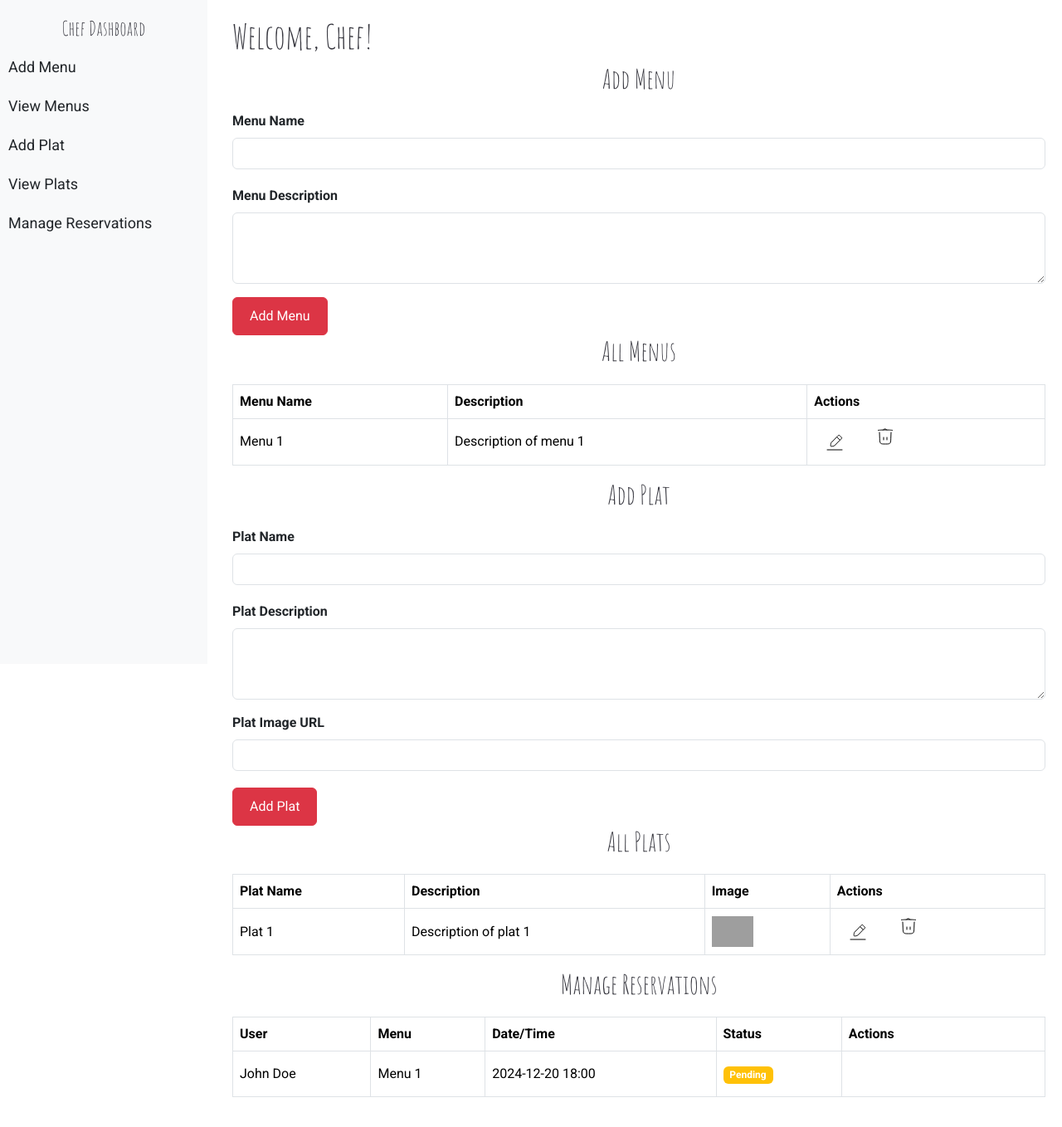
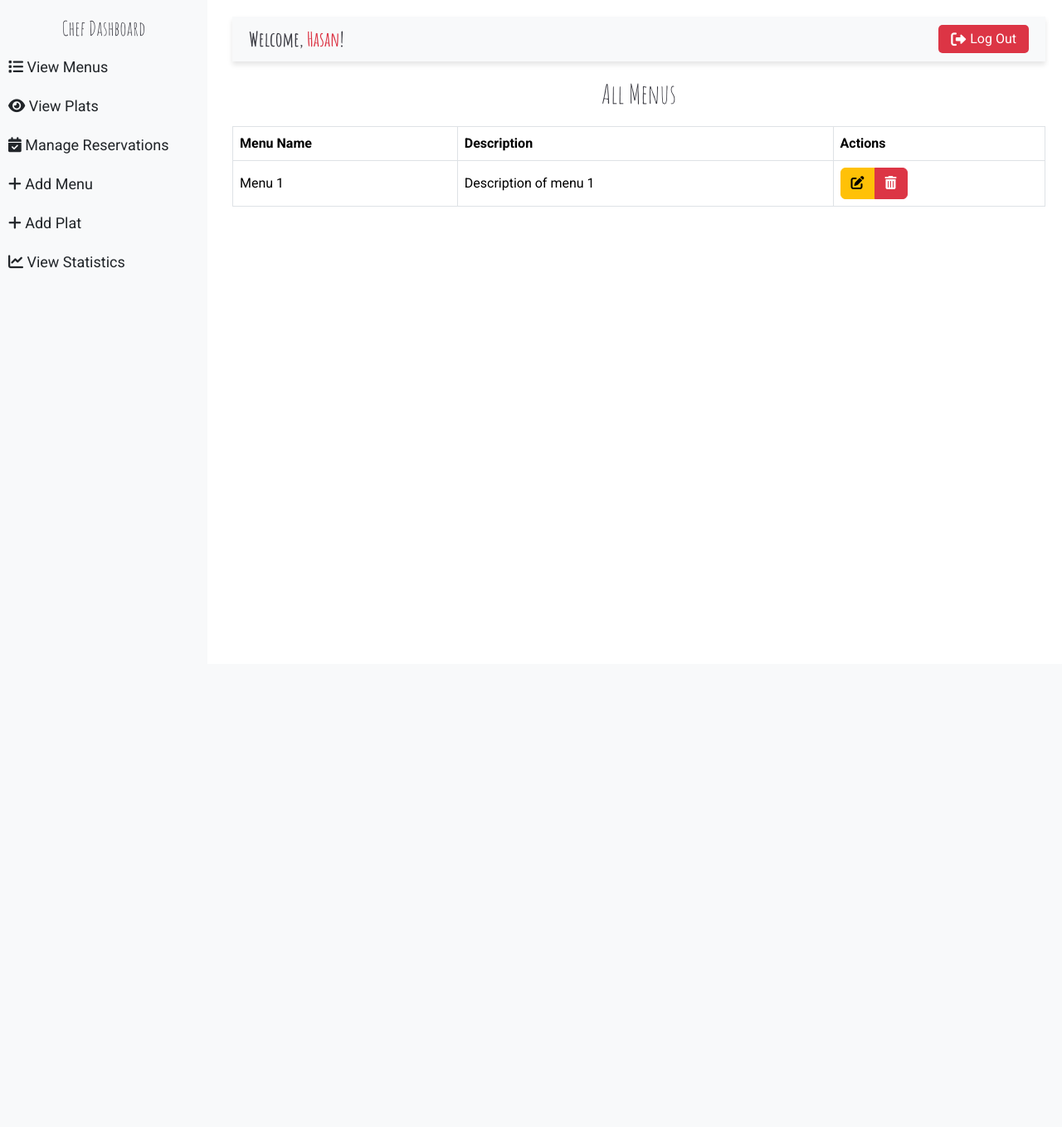
Before and after one commit to laamiri-kaoutar/portfolio-chef-cuisine, a PHP site: page /dashboard.php in a window 1280 px wide. Shown: the whole page at 83% size. After the commit the page ends 324 px from the top, so only its background shows below. Run offline with PHP 8.4, Linux system fonts and the light colour scheme; grey boxes are pictures that could not be loaded.

Commit message:
improve the style of the dashboard #6

```diff
--- a/dashboard.php
+++ b/dashboard.php
@@ -5,6 +5,7 @@
     <meta name="viewport" content="width=device-width, initial-scale=1.0">
     <title>Chef Dashboard</title>
     <link href="https://cdn.jsdelivr.net/npm/bootstrap@5.3.0-alpha1/dist/css/bootstrap.min.css" rel="stylesheet">
+    <link href="https://cdnjs.cloudflare.com/ajax/libs/font-awesome/6.0.0-beta3/css/all.min.css" rel="stylesheet">
     <link href="assets/img/favicon.png" rel="icon">
     <link href="assets/img/apple-touch-icon.png" rel="apple-touch-icon">
 
@@ -22,7 +23,6 @@
 
     <!-- Main CSS File -->
     <link href="assets/css/main.css" rel="stylesheet">
-
 
     <style>
         /* Custom Styles from Provided Color Scheme */
@@ -70,36 +70,70 @@
             vertical-align: middle;
         }
 
-      /* Form Buttons with Red Color */
-.btn-primary {
-    background-color: #dc3545; /* Red */
-    border-color: #dc3545;
-    width: auto; /* Make the button fit the content */
-    padding: 10px 20px; /* Adjust padding to your preference */
+        /* Form Buttons with Red Color */
+        .btn-primary {
+            background-color: #dc3545; /* Red */
+            border-color: #dc3545;
+        }
+
+        .btn-primary:hover {
+            background-color: #c82333;
+            border-color: #c82333;
+        }
+
+        .btn-accept, .btn-decline {
+            color: white;
+        }
+
+        /* Hide the forms by default */
+        .form-section {
+            display: none;
+        }
+
+        /* Make sure only one section is visible at a time */
+        .visible {
+            display: block;
+        }
+
+        .header-banner {
+    display: flex;
+    justify-content: space-between;
+    align-items: center;
+    padding: 10px 20px;
+    background-color: #f8f9fa;
+    box-shadow: 0 4px 6px rgba(0, 0, 0, 0.1);
+    margin-bottom: 20px;
 }
 
-.btn-primary:hover {
-    background-color:#ac1c2b;
-    border-color: #ac1c2b;
+.header-banner h1 {
+    margin: 0;
+    font-size: 24px;
+    font-weight: bold;
 }
 
-.btn-accept, .btn-decline {
+.logout-btn {
+    display: inline-flex; /* Ensure the button only takes the space of its content */
+    align-items: center;
+    gap: 5px;
+    font-size: 16px;
+    padding: 5px 15px; /* Add padding for a compact look */
+    background-color: #dc3545;
     color: white;
+    border: none;
+    border-radius: 5px;
+    cursor: pointer;
+    width: auto;
+    transition: background-color 0.3s ease;
+    white-space: nowrap; /* Prevents the button text from wrapping */
 }
 
-/* Prevent buttons from taking full width in the form */
-.form-section .btn {
-    width: auto; /* Ensures buttons fit their content */
+.logout-btn i {
+    font-size: 18px;
 }
 
-
-
-
-/* Styling buttons to be inline */
-.btn-group .btn {
-    margin-right: 24px; /* Add some space between the buttons */
+.logout-btn:hover {
+    background-color: #c82333;
 }
-
 
 
     </style>
@@ -109,192 +143,249 @@
     <!-- Sidebar -->
     <div class="sidebar">
         <h4 class="text-center">Chef Dashboard</h4>
+        <a href="#" id="viewMenusBtn"><i class="fas fa-list icon-btn"></i> View Menus</a>
+        <a href="#" id="viewPlatsBtn"><i class="fas fa-eye icon-btn"></i> View Plats</a>
+        <a href="#" id="manageReservationsBtn"><i class="fas fa-calendar-check icon-btn"></i> Manage Reservations</a>
         <a href="#" id="addMenuBtn"><i class="fas fa-plus icon-btn"></i> Add Menu</a>
-        <a href="#" id="viewMenusBtn"><i class="fas fa-list icon-btn"></i> View Menus</a>
-        <a href="#" id="addPlatBtn"><i class="fas fa-plus-circle icon-btn"></i> Add Plat</a>
-        <a href="#"><i class="fas fa-eye icon-btn"></i> View Plats</a>
-        <a href="#"><i class="fas fa-calendar-check icon-btn"></i> Manage Reservations</a>
+        <a href="#" id="addPlatBtn"><i class="fas fa-plus icon-btn"></i> Add Plat</a>
+        <a href="#" id="viewStatsBtn"><i class="fas fa-chart-line icon-btn"></i> View Statistics</a>
     </div>
 
     <!-- Main Content -->
     <div class="main-content">
-        <h1>Welcome, Chef!</h1>
+       <div class="header-banner">
+          <h1>Welcome, <span style="color: #dc3545;">Hasan</span>!</h1>
+          <button class="btn btn-danger logout-btn" onclick="logout()">
+              <i class="fas fa-sign-out-alt"></i> Log Out
+          </button>
+       </div>
 
-        <!-- Add Menu Section (Initially Hidden) -->
+
+        <!-- View Menus Section (Initially Visible) -->
+        <div id="viewMenusSection" class="form-section visible">
+            <h2>All Menus</h2>
+            <table class="table table-bordered">
+                <thead>
+                    <tr>
+                        <th scope="col">Menu Name</th>
+                        <th scope="col">Description</th>
+                        <th scope="col">Actions</th>
+                    </tr>
+                </thead>
+                <tbody>
+                    <tr>
+                        <td>Menu 1</td>
+                        <td>Description of menu 1</td>
+                        <td>
+                            <div class="btn-group">
+                                <button class="btn btn-warning"><i class="fas fa-edit"></i></button>
+                                <button class="btn btn-danger"><i class="fas fa-trash-alt"></i></button>
+                            </div>
+                        </td>
+                    </tr>
+                </tbody>
+            </table>
+        </div>
+
+                <!-- View Plats Section -->
+        <div id="viewPlatsSection" class="form-section">
+            <h2>All Plats</h2>
+            <table class="table table-bordered">
+                <thead>
+                    <tr>
+                        <th scope="col">Plat Name</th>
+                        <th scope="col">Description</th>
+                        <th scope="col">Price</th>
+                        <th scope="col">Actions</th>
+                    </tr>
+                </thead>
+                <tbody>
+                    <tr>
+                        <td>Plat 1</td>
+                        <td>Description of Plat 1</td>
+                        <td>$10.00</td>
+                        <td>
+                            <div class="btn-group">
+                                <button class="btn btn-warning"><i class="fas fa-edit"></i></button>
+                                <button class="btn btn-danger"><i class="fas fa-trash-alt"></i></button>
+                            </div>
+                        </td>
+                    </tr>
+                </tbody>
+            </table>
+        </div>
+
+
+                <!-- Manage Reservations Section -->
+        <div id="manageReservationsSection" class="form-section">
+            <h2>Manage Reservations</h2>
+            <table class="table table-bordered">
+                <thead>
+                    <tr>
+                        <th scope="col">Client Name</th>
+                        <th scope="col">Date</th>
+                        <th scope="col">Time</th>
+                        <th scope="col">Number of People</th>
+                        <th scope="col">Actions</th>
+                    </tr>
+                </thead>
+                <tbody>
+                    <tr>
+                        <td>John Doe</td>
+                        <td>2024-12-20</td>
+                        <td>6:00 PM</td>
+                        <td>4</td>
+                        <td>
+                            <button class="btn btn-success btn-accept">Approve</button>
+                            <button class="btn btn-danger btn-decline">Decline</button>
+                        </td>
+                    </tr>
+                    <tr>
+                        <td>Jane Smith</td>
+                        <td>2024-12-21</td>
+                        <td>7:00 PM</td>
+                        <td>2</td>
+                        <td>
+                            <button class="btn btn-success btn-accept">Approve</button>
+                            <button class="btn btn-danger btn-decline">Decline</button>
+                        </td>
+                    </tr>
+                </tbody>
+            </table>
+        </div>
+
+        <!-- View Statistics Section (Updated) -->
+        <div id="viewStatsSection" class="form-section">
+            <h2>Statistics</h2>
+            <p>Here are some key statistics about the menus, plats, and reservations:</p>
+
+            <!-- Cards for Statistics -->
+            <div class="row">
+                <div class="col-md-4">
+                    <div class="card shadow-sm mb-4">
+                        <div class="card-body text-center">
+                            <i class="fas fa-utensils fa-3x text-primary"></i>
+                            <h4 class="card-title mt-3">Pending Requests</h4>
+                            <p class="card-text display-4">3</p>
+                        </div>
+                    </div>
+                </div>
+
+                <div class="col-md-4">
+                    <div class="card shadow-sm mb-4">
+                        <div class="card-body text-center">
+                            <i class="fas fa-pizza-slice fa-3x text-success"></i>
+                            <h4 class="card-title mt-3">Approved Today</h4>
+                            <p class="card-text display-4">5</p>
+                        </div>
+                    </div>
+                </div>
+
+                <div class="col-md-4">
+                    <div class="card shadow-sm mb-4">
+                        <div class="card-body text-center">
+                            <i class="fas fa-calendar-check fa-3x text-danger"></i>
+                            <h4 class="card-title mt-3">Approved for Tomorrow</h4>
+                            <p class="card-text display-4">7</p>
+                        </div>
+                    </div>
+                </div>
+            </div>
+
+            <!-- Next Client & Reservation Details -->
+            <div class="row">
+                <div class="col-md-6">
+                    <div class="card shadow-sm mb-4">
+                        <div class="card-body text-center">
+                            <h4 class="card-title">Next Client</h4>
+                            <p class="card-text">John Doe - 6 PM</p>
+                            <p class="card-text">Reservation for 4 people</p>
+                        </div>
+                    </div>
+                </div>
+
+                <div class="col-md-6">
+                    <div class="card shadow-sm mb-4">
+                        <div class="card-body text-center">
+                            <h4 class="card-title">Registered Clients</h4>
+                            <p class="card-text display-4">150</p>
+                        </div>
+                    </div>
+                </div>
+            </div>
+        </div>
+
+        <!-- Add Menu Form -->
         <div id="addMenuSection" class="form-section">
             <h2>Add Menu</h2>
             <form>
                 <div class="mb-3">
                     <label for="menuName" class="form-label">Menu Name</label>
-                    <input type="text" class="form-control" id="menuName" required>
+                    <input type="text" class="form-control" id="menuName" placeholder="Enter menu name">
                 </div>
                 <div class="mb-3">
-                    <label for="menuDescription" class="form-label">Menu Description</label>
-                    <textarea class="form-control" id="menuDescription" rows="3" required></textarea>
+                    <label for="menuDescription" class="form-label">Description</label>
+                    <textarea class="form-control" id="menuDescription" rows="3" placeholder="Enter menu description"></textarea>
                 </div>
                 <button type="submit" class="btn btn-primary">Add Menu</button>
             </form>
         </div>
 
-        <!-- View Menus Section -->
-        <h2>All Menus</h2>
-        <table class="table table-bordered">
-            <thead>
-                <tr>
-                    <th scope="col">Menu Name</th>
-                    <th scope="col">Description</th>
-                    <th scope="col">Actions</th>
-                </tr>
-            </thead>
-            <tbody>
-                <tr>
-                    <td>Menu 1</td>
-                    <td>Description of menu 1</td>
-                    <td>
-                        <!-- Use btn-group to keep buttons inline -->
-                        <div class="btn-group">
-                            <div class="btn">
-                                <a href="">
-                                   <svg width="24" height="24" viewBox="0 0 24 24" fill="none" xmlns="http://www.w3.org/2000/svg">
-                                   <path d="M15.7734 4.42255L8.01924 12.2706C7.79291 12.4996 7.67974 12.6142 7.60917 12.7552C7.53859 12.8961 7.51521 13.0544 7.46845 13.3709L7.30803 14.4566C7.12534 15.693 7.034 16.3112 7.40145 16.6645C7.7689 17.0178 8.39306 16.9118 9.64137 16.6999L10.7375 16.5139C11.0571 16.4596 11.2168 16.4325 11.3579 16.3593C11.499 16.2861 11.6121 16.1715 11.8385 15.9425L19.5927 8.09446C20.2553 7.42379 20.5866 7.08846 20.5814 6.67712C20.5761 6.26578 20.2363 5.93906 19.5566 5.28563L18.6209 4.38599C17.9412 3.73256 17.6014 3.40584 17.1844 3.4112C16.7674 3.41655 16.4361 3.75188 15.7734 4.42255Z" stroke="black" stroke-width="null" class="my-path"></path>
-                                   <path d="M18.3329 9.22206L14.7773 5.6665" stroke="black" stroke-width="null" class="my-path"></path>
-                                   <path d="M21 21H3" stroke="black" stroke-width="null" stroke-linecap="round" class="my-path"></path>
-                                   </svg>
-                                </a>
-                            </div>
-
-                            <div class="">
-                               <a href="">
-                                 <svg width="24" height="24" viewBox="0 0 24 24" fill="none" xmlns="http://www.w3.org/2000/svg">
-                                 <path d="M5 7L5.29949 14.7868C5.41251 17.7252 5.46902 19.1944 6.40719 20.0972C7.34537 21 8.81543 21 11.7555 21H12.2433C15.1842 21 16.6547 21 17.5928 20.0972C18.531 19.1944 18.5875 17.7252 18.7006 14.7868L19 7" stroke="black" stroke-width="null" stroke-linecap="round" class="my-path"></path>
-                                 <path d="M10 13V16" stroke="black" stroke-width="null" stroke-linecap="round" class="my-path"></path>
-                                 <path d="M14 13V16" stroke="black" stroke-width="null" stroke-linecap="round" class="my-path"></path>
-                                 <path d="M20.4706 4.43329C18.6468 4.27371 17.735 4.19392 16.8229 4.13611C13.6109 3.93249 10.3891 3.93249 7.17707 4.13611C6.26506 4.19392 5.35318 4.27371 3.52942 4.43329" stroke="black" stroke-width="null" stroke-linecap="round" class="my-path"></path>
-                                 <path d="M13.7647 3.95212C13.7647 3.95212 13.3993 2.98339 11.6471 2.9834C9.8949 2.9834 9.52942 3.95211 9.52942 3.95211" stroke="black" stroke-width="null" stroke-linecap="round" class="my-path"></path>
-                                 </svg>
-                               </a>
-                            </div>
-
-
-                            <!-- <button class="btn btn-danger"><i class="fas fa-trash-alt"></i></button> -->
-                        </div>
-                    </td>
-                </tr>
-            </tbody>
-        </table>
-
-        <!-- Add Plat Section (Initially Hidden) -->
+        <!-- Add Plat Form -->
         <div id="addPlatSection" class="form-section">
             <h2>Add Plat</h2>
             <form>
                 <div class="mb-3">
                     <label for="platName" class="form-label">Plat Name</label>
-                    <input type="text" class="form-control" id="platName" required>
+                    <input type="text" class="form-control" id="platName" placeholder="Enter plat name">
                 </div>
                 <div class="mb-3">
-                    <label for="platDescription" class="form-label">Plat Description</label>
-                    <textarea class="form-control" id="platDescription" rows="3" required></textarea>
-                </div>
-                <div class="mb-3">
-                    <label for="platImage" class="form-label">Plat Image URL</label>
-                    <input type="url" class="form-control" id="platImage" required>
+                    <label for="platDescription" class="form-label">Description</label>
+                    <textarea class="form-control" id="platDescription" rows="3" placeholder="Enter plat description"></textarea>
                 </div>
                 <button type="submit" class="btn btn-primary">Add Plat</button>
             </form>
         </div>
 
-        <!-- View Plats Section -->
-        <h2>All Plats</h2>
-        <table class="table table-bordered">
-            <thead>
-                <tr>
-                    <th scope="col">Plat Name</th>
-                    <th scope="col">Description</th>
-                    <th scope="col">Image</th>
-                    <th scope="col">Actions</th>
-                </tr>
-            </thead>
-            <tbody>
-                <tr>
-                    <td>Plat 1</td>
-                    <td>Description of plat 1</td>
-                    <td><img src="plat1.jpg" alt="Plat 1" width="50"></td>
-                    <td>
-                        <!-- Use btn-group to keep buttons inline -->
-                        <div class="btn-group">
-                            <div class="btn">
-                                <a href="">
-                                   <svg width="24" height="24" viewBox="0 0 24 24" fill="none" xmlns="http://www.w3.org/2000/svg">
-                                   <path d="M15.7734 4.42255L8.01924 12.2706C7.79291 12.4996 7.67974 12.6142 7.60917 12.7552C7.53859 12.8961 7.51521 13.0544 7.46845 13.3709L7.30803 14.4566C7.12534 15.693 7.034 16.3112 7.40145 16.6645C7.7689 17.0178 8.39306 16.9118 9.64137 16.6999L10.7375 16.5139C11.0571 16.4596 11.2168 16.4325 11.3579 16.3593C11.499 16.2861 11.6121 16.1715 11.8385 15.9425L19.5927 8.09446C20.2553 7.42379 20.5866 7.08846 20.5814 6.67712C20.5761 6.26578 20.2363 5.93906 19.5566 5.28563L18.6209 4.38599C17.9412 3.73256 17.6014 3.40584 17.1844 3.4112C16.7674 3.41655 16.4361 3.75188 15.7734 4.42255Z" stroke="black" stroke-width="null" class="my-path"></path>
-                                   <path d="M18.3329 9.22206L14.7773 5.6665" stroke="black" stroke-width="null" class="my-path"></path>
-                                   <path d="M21 21H3" stroke="black" stroke-width="null" stroke-linecap="round" class="my-path"></path>
-                                   </svg>
-                                </a>
-                            </div>
-
-                            <div class="">
-                               <a href="">
-                                 <svg width="24" height="24" viewBox="0 0 24 24" fill="none" xmlns="http://www.w3.org/2000/svg">
-                                 <path d="M5 7L5.29949 14.7868C5.41251 17.7252 5.46902 19.1944 6.40719 20.0972C7.34537 21 8.81543 21 11.7555 21H12.2433C15.1842 21 16.6547 21 17.5928 20.0972C18.531 19.1944 18.5875 17.7252 18.7006 14.7868L19 7" stroke="black" stroke-width="null" stroke-linecap="round" class="my-path"></path>
-                                 <path d="M10 13V16" stroke="black" stroke-width="null" stroke-linecap="round" class="my-path"></path>
-                                 <path d="M14 13V16" stroke="black" stroke-width="null" stroke-linecap="round" class="my-path"></path>
-                                 <path d="M20.4706 4.43329C18.6468 4.27371 17.735 4.19392 16.8229 4.13611C13.6109 3.93249 10.3891 3.93249 7.17707 4.13611C6.26506 4.19392 5.35318 4.27371 3.52942 4.43329" stroke="black" stroke-width="null" stroke-linecap="round" class="my-path"></path>
-                                 <path d="M13.7647 3.95212C13.7647 3.95212 13.3993 2.98339 11.6471 2.9834C9.8949 2.9834 9.52942 3.95211 9.52942 3.95211" stroke="black" stroke-width="null" stroke-linecap="round" class="my-path"></path>
-                                 </svg>
-                               </a>
-                            </div>
-
-
-                            <!-- <button class="btn btn-danger"><i class="fas fa-trash-alt"></i></button> -->
-                        </div>
-                    </td>
-
-                </tr>
-            </tbody>
-        </table>
-
-        <!-- Manage Reservations Section -->
-        <h2>Manage Reservations</h2>
-        <table class="table table-bordered">
-            <thead>
-                <tr>
-                    <th scope="col">User</th>
-                    <th scope="col">Menu</th>
-                    <th scope="col">Date/Time</th>
-                    <th scope="col">Status</th>
-                    <th scope="col">Actions</th>
-                </tr>
-            </thead>
-            <tbody>
-                <tr>
-                    <td>John Doe</td>
-                    <td>Menu 1</td>
-                    <td>2024-12-20 18:00</td>
-                    <td><span class="badge bg-warning">Pending</span></td>
-                    <td>
-                        <!-- Use btn-group to keep buttons inline -->
-                        <div class="btn-group">
-                            <button class="btn btn-accept">a</button>
-                            <button class="btn btn-decline"><i class="fas fa-times-circle"></i></button>
-                        </div>
-                    </td>
-                </tr>
-            </tbody>
-        </table>
     </div>
 
     <script src="https://cdn.jsdelivr.net/npm/bootstrap@5.3.0-alpha1/dist/js/bootstrap.bundle.min.js"></script>
     <script>
-        // Toggle visibility for Add Menu form
-        document.getElementById('addMenuBtn').addEventListener('click', function() {
-            document.getElementById('addMenuSection').classList.toggle('form-section');
-            document.getElementById('addPlatSection').classList.add('form-section');  // Hide Add Plat form if it's visible
+        // Function to hide all sections and show the selected section
+        function showSection(sectionId) {
+            // Hide all sections
+            document.querySelectorAll('.form-section').forEach(function(section) {
+                section.classList.remove('visible');
+            });
+
+            // Show the selected section
+            document.getElementById(sectionId).classList.add('visible');
+        }
+
+        // Event listeners for sidebar links to show the corresponding section
+        document.getElementById('viewMenusBtn').addEventListener('click', function() {
+            showSection('viewMenusSection');
         });
 
-        // Toggle visibility for Add Plat form
+        document.getElementById('addMenuBtn').addEventListener('click', function() {
+            showSection('addMenuSection');
+        });
+
+        document.getElementById('viewPlatsBtn').addEventListener('click', function() {
+            showSection('viewPlatsSection');
+        });
+
         document.getElementById('addPlatBtn').addEventListener('click', function() {
-            document.getElementById('addPlatSection').classList.toggle('form-section');
-            document.getElementById('addMenuSection').classList.add('form-section');  // Hide Add Menu form if it's visible
+            showSection('addPlatSection');
+        });
+
+        document.getElementById('manageReservationsBtn').addEventListener('click', function() {
+            showSection('manageReservationsSection');
+        });
+
+        // Added event listener for the statistics link
+        document.getElementById('viewStatsBtn').addEventListener('click', function() {
+            showSection('viewStatsSection');
         });
     </script>
 </body>
--- a/index.php
+++ b/index.php
@@ -11,6 +11,7 @@
   <!-- Favicons -->
   <link href="assets/img/favicon.png" rel="icon">
   <link href="assets/img/apple-touch-icon.png" rel="apple-touch-icon">
+
 
   <!-- Fonts -->
   <link href="https://fonts.googleapis.com" rel="preconnect">
```
Also changed, not shown: userpage.php (added, +297 -0 lines).
